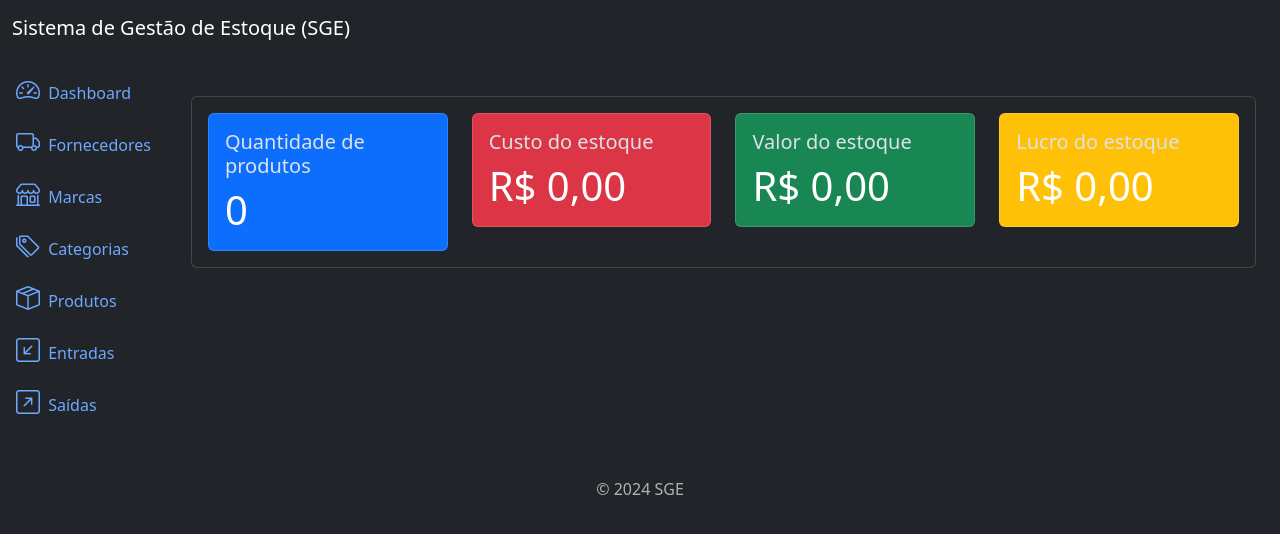
After one commit to Dev-Erasmo-Oliveira/SGE, a Django app: page / in a window 1280 px wide. The commit adds this page. Shown: the top 534 px of the page. Run offline with Django 5.2, Linux system fonts and the light colour scheme; data that the repository does not hold is empty.

Commit message:
Criado as métricas do dashboard que ficará na tela inicaç, com os valores do estoque

```diff
--- /dev/null
+++ b/app/metrics.py
@@ -0,0 +1,18 @@
+from django.utils.formats import number_format
+from products.models import Product
+
+
+
+def get_product_metrics():
+    products = Product.objects.all()
+    total_cost_price = sum(product.cost_price * product.quantity for product in products)
+    total_selling_price = sum(product.selling_price * product.quantity for product in products)
+    total_quantity = sum(product.quantity for product in products)
+    total_profit = total_selling_price - total_cost_price
+
+    return dict(
+        total_cost_price=number_format(total_cost_price, decimal_pos=2, force_grouping=True),
+        total_selling_price=number_format(total_selling_price, decimal_pos=2, force_grouping=True),
+        total_quantity=total_quantity,
+        total_profit=number_format(total_profit, decimal_pos=2, force_grouping=True),
+    )
--- a/app/settings.py
+++ b/app/settings.py
@@ -115,7 +115,7 @@ AUTH_PASSWORD_VALIDATORS = [
 # Internationalization
 # https://docs.djangoproject.com/en/5.2/topics/i18n/
 
-LANGUAGE_CODE = 'en-us'
+LANGUAGE_CODE = 'pt-br'
 
 TIME_ZONE = 'UTC'
 
--- /dev/null
+++ b/app/templates/components/_products_metrics.html
@@ -0,0 +1,38 @@
+<div class="card mt-4">
+  <div class="card-body">
+    <div class="row">
+      <div class="col-md-3">
+        <div class="card bg-primary">
+          <div class="card-body">
+            <h5 class="card-title">Quantidade de produtos</h5>
+            <p class="card-text text-white font-weight-bold display-6">{{ product_metrics.total_quantity}}</p>
+          </div>
+        </div>
+      </div>
+      <div class="col-md-3">
+        <div class="card bg-danger">
+          <div class="card-body">
+            <h5 class="card-title">Custo do estoque</h5>
+            <p class="card-text text-white font-weight-bold display-6">R$ {{ product_metrics.total_cost_price}}</p>
+          </div>
+        </div>
+      </div>
+      <div class="col-md-3">
+        <div class="card bg-success">
+          <div class="card-body">
+            <h5 class="card-title">Valor do estoque</h5>
+            <p class="card-text text-white font-weight-bold display-6">R$ {{ product_metrics.total_selling_price}}</p>
+          </div>
+        </div>
+      </div>
+      <div class="col-md-3">
+        <div class="card bg-warning">
+          <div class="card-body">
+            <h5 class="card-title">Lucro do estoque</h5>
+            <p class="card-text text-white font-weight-bold display-6">R$ {{product_metrics.total_profit}}</p>
+          </div>
+        </div>
+      </div>
+    </div>
+  </div>
+</div>
--- a/app/templates/components/_sidebar.html
+++ b/app/templates/components/_sidebar.html
@@ -8,7 +8,7 @@
       <div class="collapse d-sm-block" id="menuCollapse">
         <ul class="nav flex-column align-items-start" id="menu">
           <li>
-            <a href="#" class="nav-link px-0 align-middle">
+            <a href="{% url 'home' %}" class="nav-link px-0 align-middle">
               <i class="bi bi-speedometer2 fs-4"></i>
               <span class="ms-1">Dashboard</span>
             </a>
--- /dev/null
+++ b/app/templates/home.html
@@ -0,0 +1,13 @@
+{% extends 'base.html' %}
+
+{% block title %}
+    SGE - Home
+
+{% endblock %}
+
+{% block content %}
+
+{% include 'components/_products_metrics.html' %}
+
+
+{% endblock %}
--- a/app/urls.py
+++ b/app/urls.py
@@ -1,8 +1,12 @@
 from django.contrib import admin
 from django.urls import path, include
+from .import views
+
 
 urlpatterns = [
     path('admin/', admin.site.urls),
+
+    path('', views.home, name='home'),
 
     path('', include('brands.urls')),
     path('', include('categories.urls')),
--- /dev/null
+++ b/app/views.py
@@ -0,0 +1,11 @@
+from django.shortcuts import render
+from . import metrics
+
+
+def home(request):
+    product_metrics = metrics.get_product_metrics()
+
+    context = {
+        'product_metrics': product_metrics
+    }
+    return render(request, 'home.html', context)
```
Also changed, not shown: tttest.py (added).
